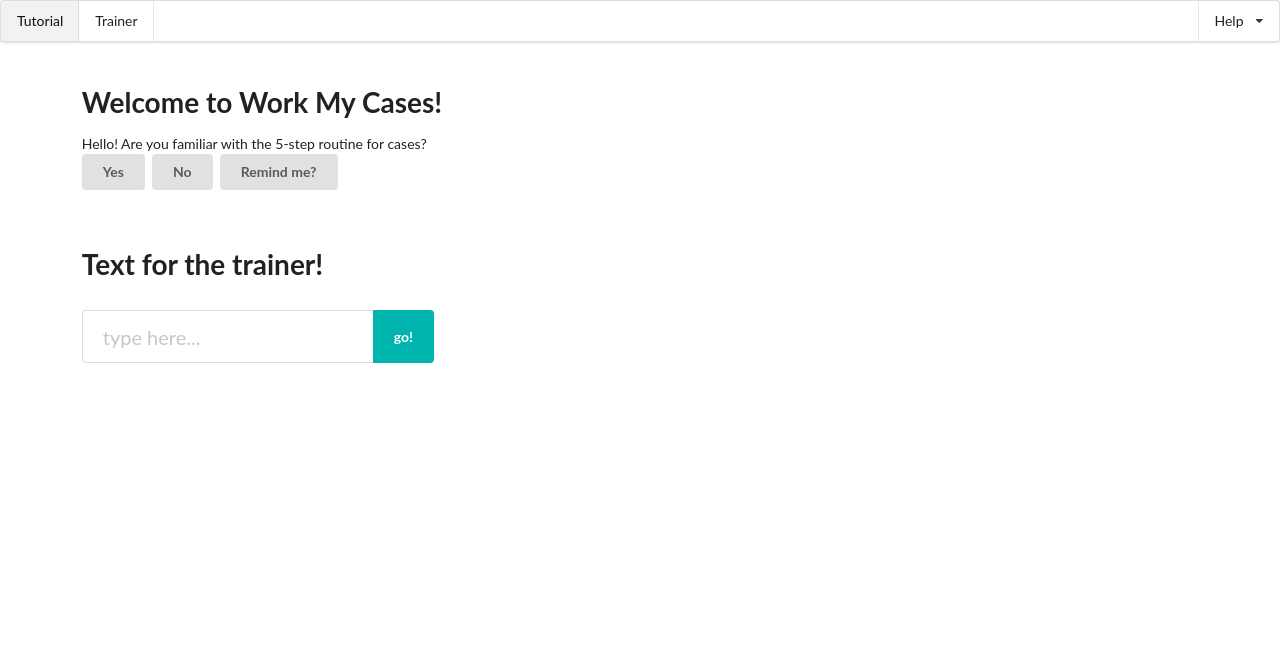
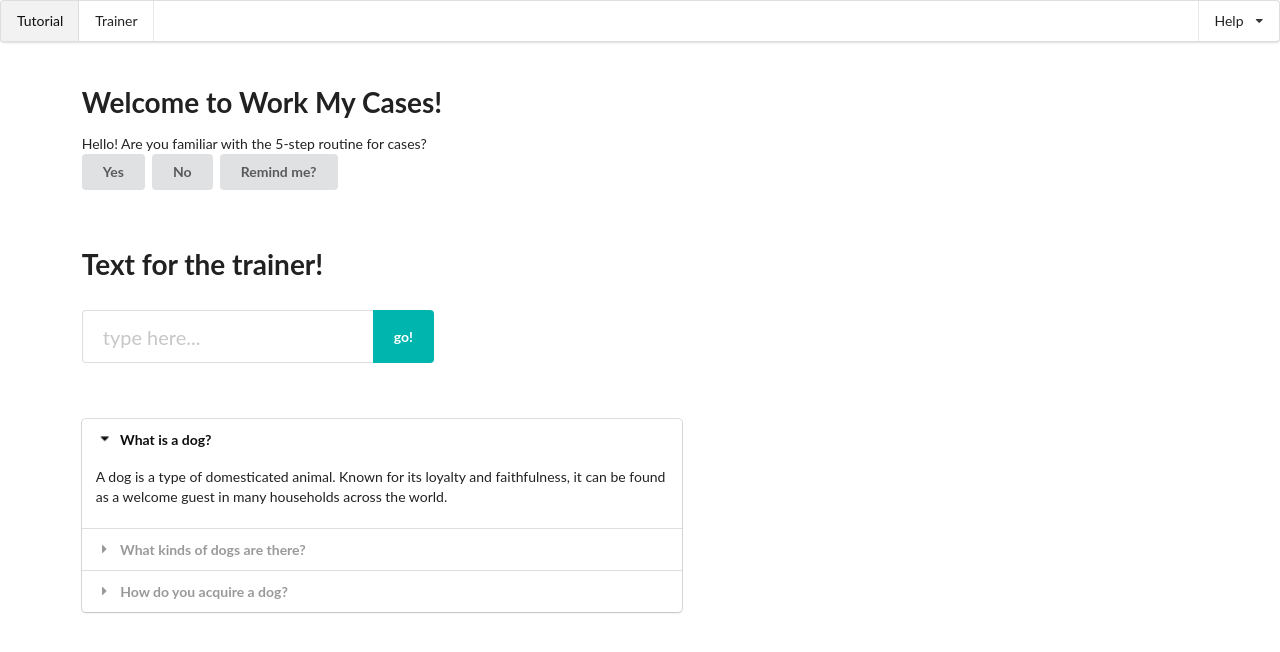
Before and after one commit to Jasgui/electron, an Electron app: page Tutorial/index.html in a window 1280 px wide. Drawn offline with nearby package versions, Linux system fonts and the light colour scheme.

Commit message:
Update index.html

```diff
--- a/Tutorial/index.html
+++ b/Tutorial/index.html
@@ -124,6 +124,37 @@
                         </div>
                     </div>
 
+                    <div class="row">
+                        <div class="left floated sixteen wide column">
+
+                            <div class="ui styled accordion">
+                                <div class="active title">
+                                    <i class="dropdown icon"></i>
+                                    What is a dog?
+                                </div>
+                                <div class="active content">
+                                    <p>A dog is a type of domesticated animal. Known for its loyalty and faithfulness, it can be found as a welcome guest in many households across the world.</p>
+                                </div>
+                                <div class="title">
+                                    <i class="dropdown icon"></i>
+                                    What kinds of dogs are there?
+                                </div>
+                                <div class="content">
+                                    <p>There are many breeds of dogs. Each breed varies in size and temperament. Owners often select a breed of dog that they find to be compatible with their own lifestyle and desires from a companion.</p>
+                                </div>
+                                <div class="title">
+                                    <i class="dropdown icon"></i>
+                                    How do you acquire a dog?
+                                </div>
+                                <div class="content">
+                                    <p>Three common ways for a prospective owner to acquire a dog is from pet shops, private owners, or shelters.</p>
+                                    <p>A pet shop may be the most convenient way to buy a dog. Buying a dog from a private owner allows you to assess the pedigree and upbringing of your dog before choosing to take it home. Lastly, finding your dog from a shelter, helps give a good home to a dog who may not find one so readily.</p>
+                                </div>
+                            </div>
+
+
+                        </div>
+                    </div>
 
 
 
```
